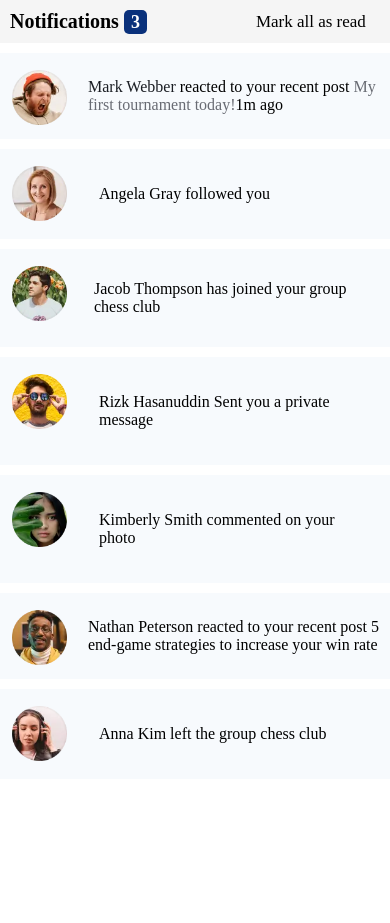
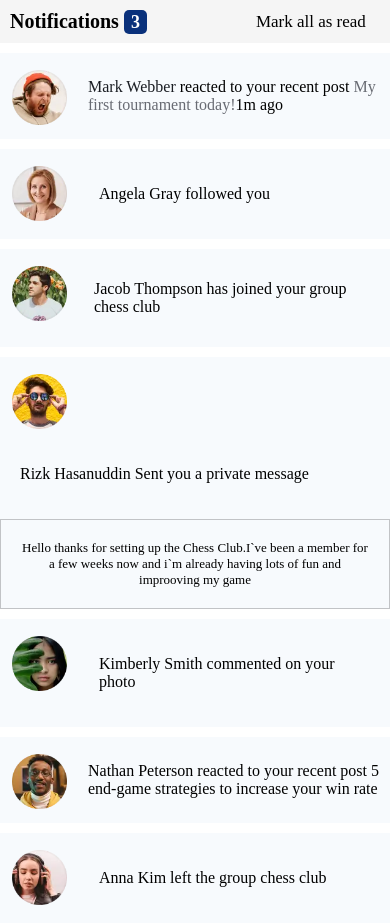
Before and after one commit to agichimu/Notifications-page, a website built with Vite: page index.html in a window 390 px wide. Before the commit the page ends 844 px from the top, so only its background shows below. Built offline with nearby package versions, Linux system fonts and the light colour scheme.

Commit message:
changes in css

```diff
--- a/index.html
+++ b/index.html
@@ -39,8 +39,11 @@
        <div class="Rizk">
         <img src="/images/avatar-rizky-hasanuddin.webp" alt="">
         <p><span>Rizk Hasanuddin</span><span> Sent you a private message</span></p>
+
+        <div class="grid">Hello thanks for setting up the Chess Club.I`ve been a member for a few weeks now and i`m already having lots of fun and improoving my game</div>
        </div>
 
+       </div>
        <div class="Kimberly">
         <img src="/images/avatar-kimberly-smith.webp" alt="">
         <p><span>Kimberly Smith</span> commented on your photo</p>
--- a/style.css
+++ b/style.css
@@ -462,7 +462,7 @@
   .Rizk {
   width : 100%;
   background-color : hsl(206 64% 98%);
-  display : inline-flex;
+  display : block;
   flex-direction : row;
   justify-content : flex-start;
   margin-top : 10px;
@@ -486,6 +486,13 @@
   .Rizk .event {
   font-family : 'Plus Jakarta Sans';
   color : hsl(224 5% 43%);
+  }
+  .grid{
+    display: block;
+    border: 1px solid rgba(0, 0, 0, 0.218);
+    padding: 20px;
+    font-size: 13px;
+    text-align: center;
   }
   .Kimberly {
   width : 100%;
```
